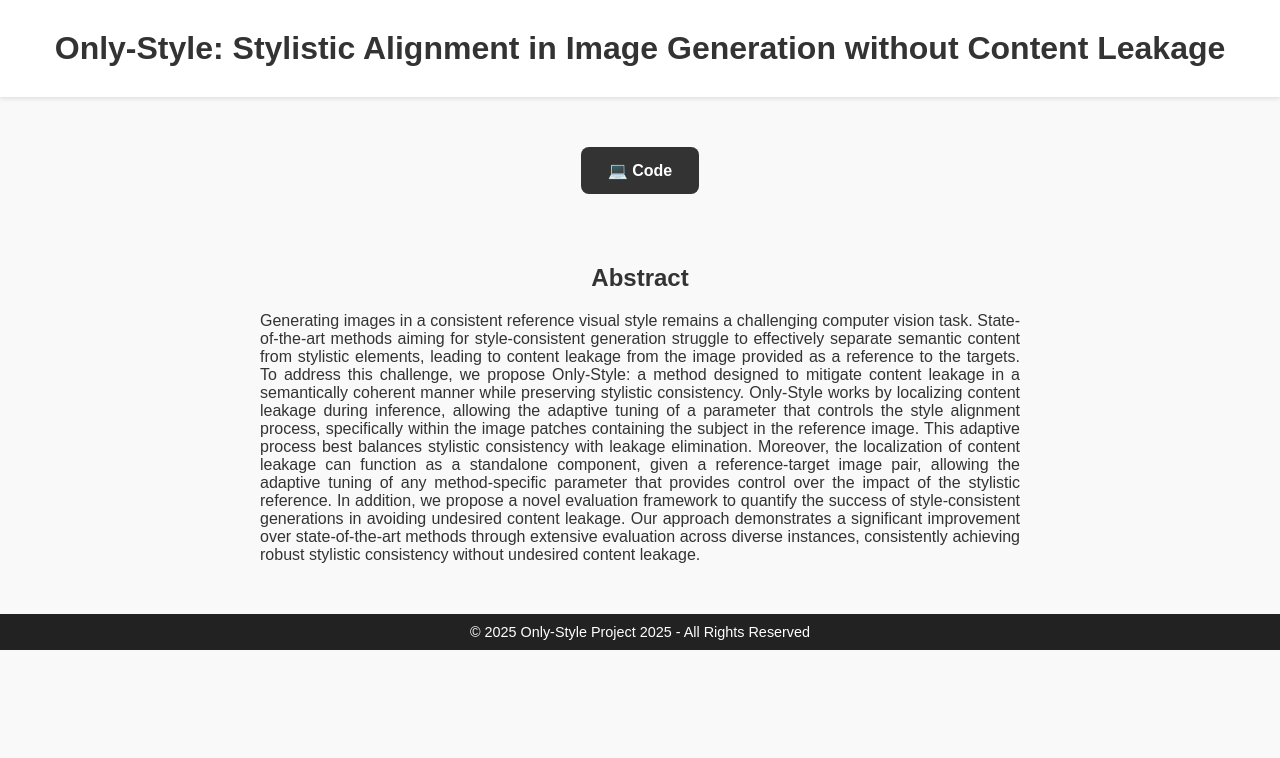
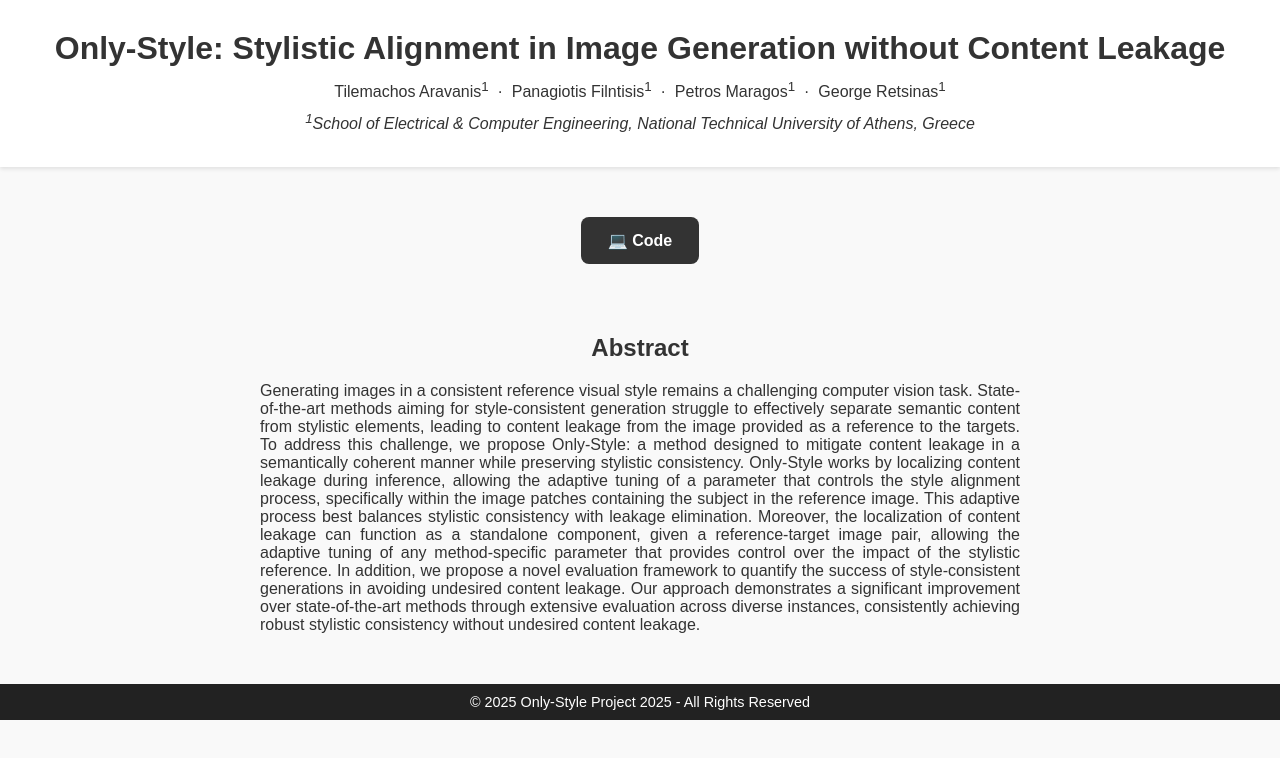
Before and after one commit to TilemahosAravanis/Only-Style-PP, a plain HTML site: page index.html in a window 1280 px wide. Drawn offline with Linux system fonts and the light colour scheme.

Commit message:
Add Authors

```diff
--- a/index.html
+++ b/index.html
@@ -9,6 +9,20 @@
 <body>
     <header>
         <h1>Only-Style: Stylistic Alignment in Image Generation without Content Leakage</h1>
+        <div class="authors" style="text-align: center; margin-top: 10px;">
+            <p class="author-list" style="margin: 0;">
+                <span>Tilemachos Aravanis<sup>1</sup></span>
+                &nbsp;&middot;&nbsp;
+                <span>Panagiotis Filntisis<sup>1</sup></span>
+                &nbsp;&middot;&nbsp;
+                <span>Petros Maragos<sup>1</sup></span>
+                &nbsp;&middot;&nbsp;
+                <span>George Retsinas<sup>1</sup></span>
+            </p>
+            <p class="affiliation" style="margin: 5px 0 0; font-style: italic;">
+                <sup>1</sup>School of Electrical &amp; Computer Engineering, National Technical University of Athens, Greece
+            </p>
+        </div>
     </header>
 
     <section>
```
